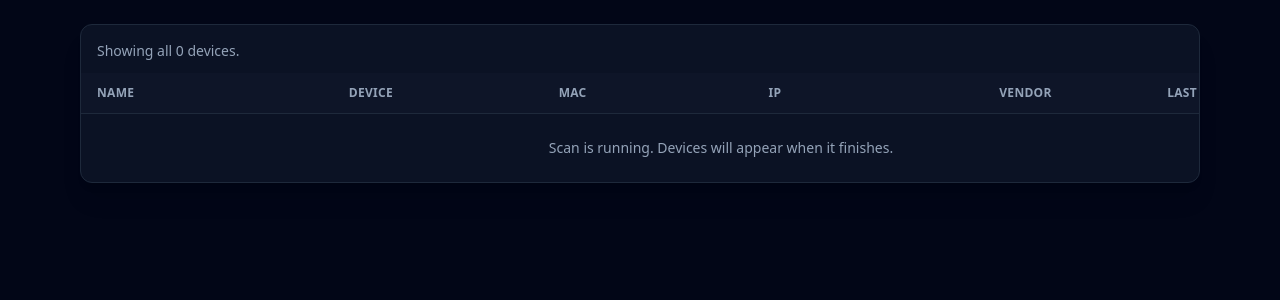
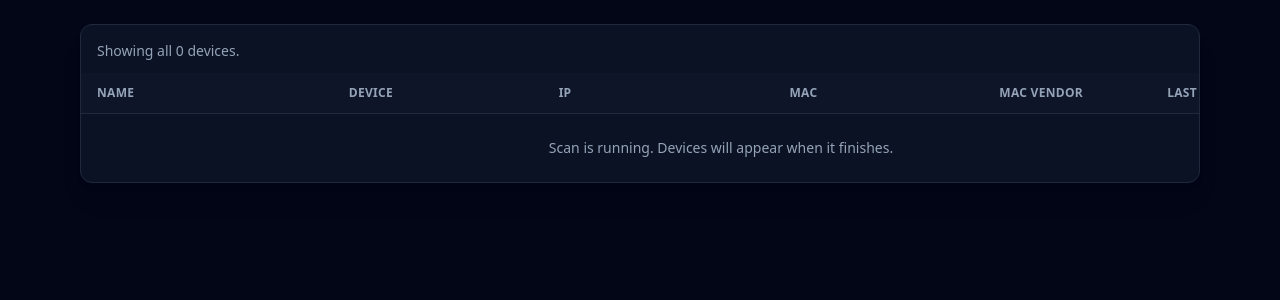
Before and after one commit to lgezelius/home-net-inventory, a FastAPI app: page /ui/devices in a window 1280 px wide. Shown: the part 81-381 px from the top of the page. Run offline with FastAPI, Linux system fonts and the light colour scheme; some libraries are stand-ins or nearby versions.

Commit message:
reorder columns in /ui/devices table

```diff
--- a/templates/devices_table.html
+++ b/templates/devices_table.html
@@ -16,9 +16,9 @@
         <tr class="text-left text-xs uppercase tracking-wide text-slate-400">
           <th class="px-4 py-3 w-48">Name</th>
           <th class="px-4 py-3 w-40">Device</th>
+          <th class="px-4 py-3 w-44">IP</th>
           <th class="px-4 py-3 w-40">MAC</th>
-          <th class="px-4 py-3 w-44">IP</th>
-          <th class="px-4 py-3 w-32">Vendor</th>
+          <th class="px-4 py-3 w-32">MAC Vendor</th>
           <th class="px-4 py-3 w-40">Last seen</th>
         </tr>
       </thead>
@@ -42,13 +42,13 @@
             <div class="text-xs text-slate-400">Model: {{ d.mdns_txt.model }}</div>
             {% endif %}
           </td>
-          <td class="px-4 py-3 text-sm font-mono text-slate-200">{{ d.mac or "—" }}</td>
           <td class="px-4 py-3">
             <div class="text-sm font-mono text-slate-200">{{ d.ip or "—" }}</div>
             {% if d.hostname %}
             <div class="text-xs text-slate-400">{{ d.hostname }}</div>
             {% endif %}
           </td>
+          <td class="px-4 py-3 text-sm font-mono text-slate-200">{{ d.mac or "—" }}</td>
           <td class="px-4 py-3 text-sm text-slate-200">{{ d.vendor or "—" }}</td>
           <td class="px-4 py-3 text-sm text-slate-200">
             {% if d.last_seen %}
```
